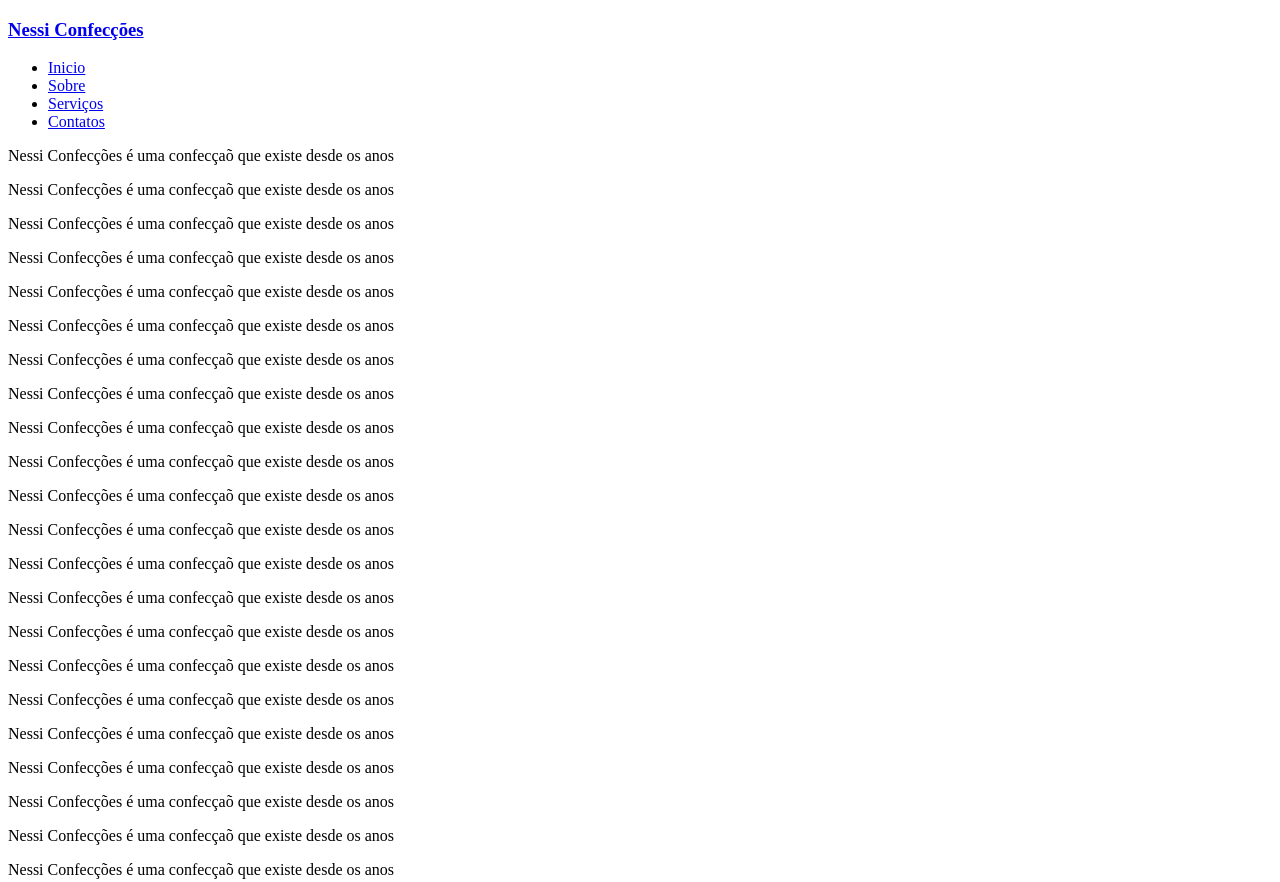
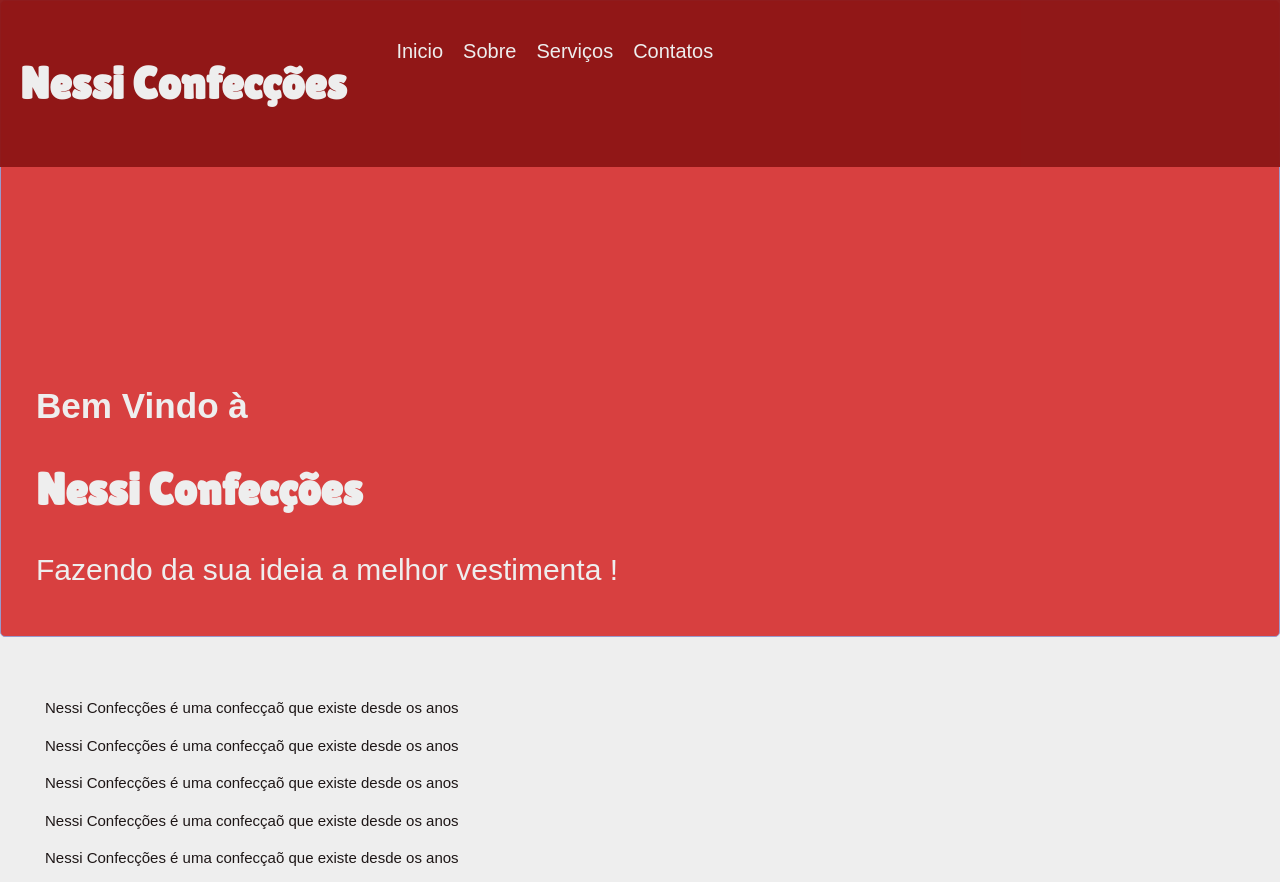
Before and after one commit to 0xPetrvs/SiteConfeccao, a plain HTML site: page index.html in a window 1280 px wide. Shown: the top 882 px of the page. Drawn offline with Linux system fonts and the light colour scheme.

Commit message:
fix: navar...

```diff
--- a/index.html
+++ b/index.html
@@ -1,19 +1,17 @@
 <!DOCTYPE html>
-<html lang="en">
+<html lang="pt-BR">
 <head>
     <meta charset="UTF-8">
     <link rel="stylesheet" href="./src/css/style.css">
     <title>Nessi Confecções</title>
 </head>
 <body>
-    <header>
-        <section class="navbar">
+        <section class="topbar">
+            <header>
+                <a href="./index.html" class="nome"><h1>Nessi Confecções</h1></a>
+            </header>
             <section>
-                <a href="./index.html"><h1>Nessi Confecções</h1></a>
-            </section>
-    </header>
-            <section>
-                <nav>
+                <nav class="navbar">
                     <ul>
                         <li><a href="./index.html">Inicio</a></li>
                         <li><a href="#sobre">Sobre</a></li>
@@ -25,6 +23,11 @@
         </section>
 
     <main>
+        <section class="apresentacao">
+            <h3>Bem Vindo à</h3>
+            <h2 >Nessi Confecções</h2>
+            <p>Fazendo da sua ideia a melhor vestimenta !</p>
+        </section>
         <section id="sobre">
             <article>
                 <p>Nessi Confecções é uma confecçaõ que existe desde os anos </p>
@@ -70,8 +73,6 @@
     <section class="rodape">
         <footer>
             <hr>
-            <a href="https://www.instagram.com/nessiconfeccoes/">Instagram</a>
-            <p>+55 11 XXXXX - XXXX</p>
             <p>&copy; 2025 Nessi Confecções.</p>
             <p>Site com Direitos autorais e reservados exclusivamente a Nessi Confecções.</p>
             <hr>
--- a/src/css/style.css
+++ b/src/css/style.css
@@ -0,0 +1,86 @@
+/* Padrão de cor https://colorhunt.co/palette/1d16168e1616d84040eeeeee*/
+
+/* Definindo Fontes para o Site*/
+@font-face{
+    font-family: Lilita;
+    src: local(Lobster), url(../fonts/LilitaOne-Regular.ttf)
+}
+
+/* Definindo Padrões para o site */
+body {
+    background-color: #EEEEEE;
+    color: #1D1616;
+    margin:0px;
+    padding: 0px;
+    font-family: Arial, Helvetica, sans-serif;
+    box-sizing: border-box;
+}
+
+h1, h2 {
+    color:#EEEEEE;
+    font-family: Lilita;
+}
+
+/* ------------------------------------------------------------ */
+
+.nome{
+    font-size:30px;
+    float:left;
+}
+
+.topbar{
+    background-color: #8e1616f5;
+    color: #EEEEEE;
+    position: fixed;
+    width: 100%;
+    padding: 20px;
+    display: flex;
+}
+
+.topbar a{
+    text-decoration: none;
+    color:#EEEEEE;
+}
+
+.navbar ul{
+    list-style: none;
+    display: flex;
+    float:right;
+    padding-right: 50px;
+    font-size: 20px;
+}
+
+.navbar li{
+    margin: 0 10px;
+    justify-content: right;
+
+}
+
+/* - - - - - - - --  --- -- - - - - - - - -- - - - - -- - - */
+
+.apresentacao{
+    padding: 35px;
+    font-size: 30px;
+    background-color: #D84040;
+    color: #EEEEEE;
+    width: 100vth;
+    height: 250px;
+    padding-top: 350px;
+    border: 1px solid #99c;
+    border-radius: 5px;
+}
+
+article {
+    line-height: 1.5;
+    font-size: 15px;
+    padding: 45px;
+}
+
+/* Rodapé do site*/
+
+footer {
+    text-align: center;
+    background-color: #8E1616;
+    color: #EEEEEE;
+    padding: 2px;
+}
```
Also changed, not shown: babaka.html (added, +47 -0 lines), src/html/contato.html (+17 -19 lines), src/html/sobre.html (+20 -15 lines), src/fonts/LilitaOne-Regular.ttf (added), src/fonts/Lobster-Regular.ttf (added).
